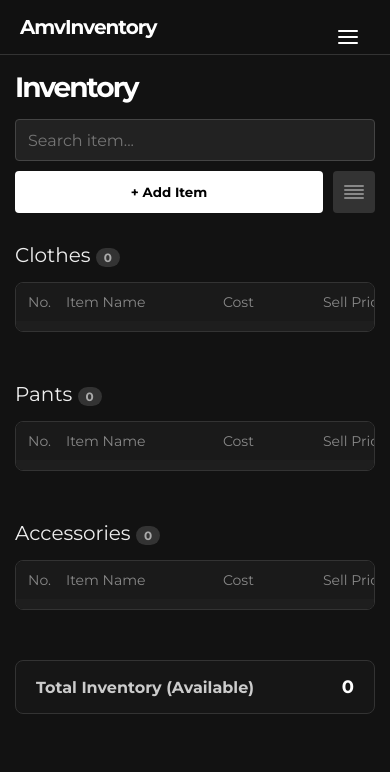
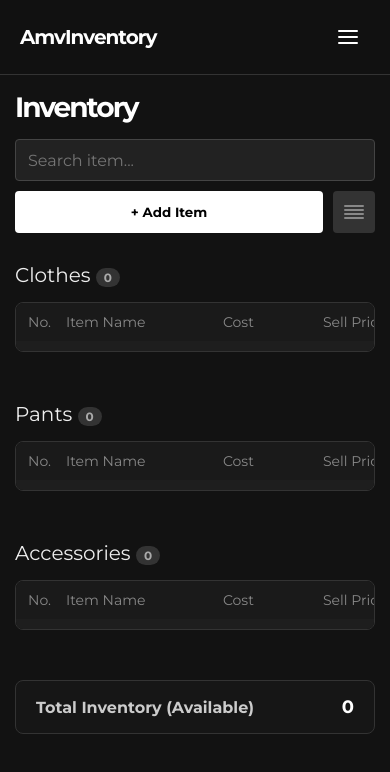
Before and after one commit to amiryzat/AmvInventory, a website: page index.html in a window 390 px wide. Drawn offline with nearby package versions, Linux system fonts and the light colour scheme; no server answers.

Commit message:
Mobile - fix hamburger icon alignement to align with logo

```diff
--- a/app.js
+++ b/app.js
@@ -1322,11 +1322,9 @@ function openMobileMenu() {
     const menu = document.getElementById('nav-menu');
     const overlay = document.getElementById('mobile-overlay');
     const btn = document.getElementById('mobile-menu-btn');
-    const wrapper = document.getElementById('app-wrapper');
     if (menu) menu.classList.add('open');
     if (overlay) overlay.classList.add('open');
     if (btn) btn.classList.add('open');
-    if (wrapper) wrapper.classList.add('blur-active');
     document.body.style.overflow = 'hidden';
 }
 
@@ -1334,10 +1332,8 @@ function closeMobileMenu() {
     const menu = document.getElementById('nav-menu');
     const overlay = document.getElementById('mobile-overlay');
     const btn = document.getElementById('mobile-menu-btn');
-    const wrapper = document.getElementById('app-wrapper');
     if (menu) menu.classList.remove('open');
     if (overlay) overlay.classList.remove('open');
     if (btn) btn.classList.remove('open');
-    if (wrapper) wrapper.classList.remove('blur-active');
     document.body.style.overflow = '';
 }
--- a/index.html
+++ b/index.html
@@ -12,10 +12,20 @@
 
 <body>
 
-    <!-- App Wrapper encapsulates header + all pages for the blur effect -->
+    <!-- App Wrapper encapsulates header + all pages -->
     <div id="app-wrapper">
         <nav>
             <div class="logo">AmvInventory</div>
+            <!-- Hamburger button restores geometrically perfect flex alignment inside nav -->
+            <button class="hamburger-btn" id="mobile-menu-btn" onclick="toggleMobileMenu()"
+                aria-label="Open navigation menu">
+                <svg class="hamburger-icon" viewBox="0 0 24 24" fill="none" stroke="currentColor" stroke-width="2"
+                    stroke-linecap="round">
+                    <line class="ham-line ham-line-top" x1="3" y1="6" x2="21" y2="6"></line>
+                    <line class="ham-line ham-line-mid" x1="3" y1="12" x2="21" y2="12"></line>
+                    <line class="ham-line ham-line-bot" x1="3" y1="18" x2="21" y2="18"></line>
+                </svg>
+            </button>
         </nav>
 
         <div id="inventory-page" class="page">
@@ -584,15 +594,7 @@
         <button onclick="showPage('sold')" id="btn-sold">Sold</button>
     </div>
 
-    <!-- Hamburger / X Icon (Positioned fixed, above everything) -->
-    <button class="hamburger-btn" id="mobile-menu-btn" onclick="toggleMobileMenu()" aria-label="Open navigation menu">
-        <svg class="hamburger-icon" viewBox="0 0 24 24" fill="none" stroke="currentColor" stroke-width="2"
-            stroke-linecap="round">
-            <line class="ham-line ham-line-top" x1="3" y1="6" x2="21" y2="6"></line>
-            <line class="ham-line ham-line-mid" x1="3" y1="12" x2="21" y2="12"></line>
-            <line class="ham-line ham-line-bot" x1="3" y1="18" x2="21" y2="18"></line>
-        </svg>
-    </button>
+    <!-- Hamburger is now in nav for flex alignment -->
 
     <script src="app.js"></script>
 </body>
--- a/style.css
+++ b/style.css
@@ -57,16 +57,6 @@ nav {
     z-index: 100;
 }
 
-/* --- APP WRAPPER (for full-page blur) --- */
-#app-wrapper {
-    transition: filter 0.35s ease;
-}
-
-#app-wrapper.blur-active {
-    filter: blur(8px);
-    pointer-events: none;
-}
-
 .logo {
     font-size: 24px;
     font-weight: bold;
@@ -130,13 +120,11 @@ nav {
 /* --- HAMBURGER BUTTON (desktop: hidden) --- */
 .hamburger-btn {
     display: none;
-    position: fixed;
-    top: 15px;
-    right: 20px;
     background: none;
     border: none;
     color: #fff;
     cursor: pointer;
+    position: relative;
     z-index: 1002;
     /* Must be the highest element to stay clickable above sidebar (1001) */
     padding: 8px;
@@ -179,7 +167,8 @@ nav {
     position: fixed;
     inset: 0;
     background-color: rgba(0, 0, 0, 0.65);
-    /* backdrop-filter removed here: the blur applies to #app-wrapper instead. */
+    backdrop-filter: blur(8px);
+    -webkit-backdrop-filter: blur(8px);
     z-index: 998;
     opacity: 0;
     transition: opacity 0.35s ease;
@@ -1429,9 +1418,12 @@ input[type="time"]::-webkit-calendar-picker-indicator:hover {
         padding-bottom: 80px;
     }
 
-
     nav {
+        position: static;
+        /* Drop sticky to avoid trapping z-index below overlay */
         padding: 15px 20px;
+        display: flex;
+        align-items: center;
         justify-content: space-between;
     }
 
```
